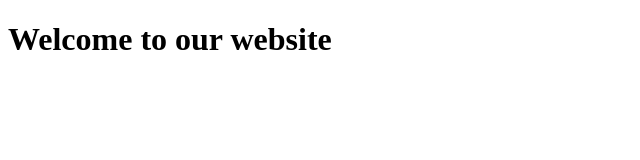
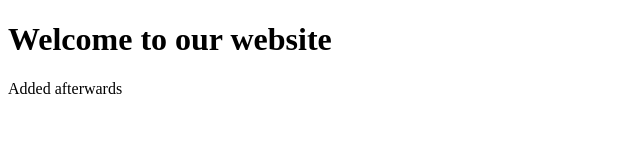
Before and after one commit to messagewaleed/tcs-test, a plain HTML site: page index.html in a window 1280 px wide. Shown: the whole page, without its empty margins (0-640 px from the left). Drawn offline with Linux system fonts and the light colour scheme.

Commit message:
Added more content

```diff
--- a/index.html
+++ b/index.html
@@ -6,5 +6,7 @@
 </head>
 <body>
 <h1>Welcome to our website</h1>
+<p>
+Added afterwards
 </body>
 </html>
```
